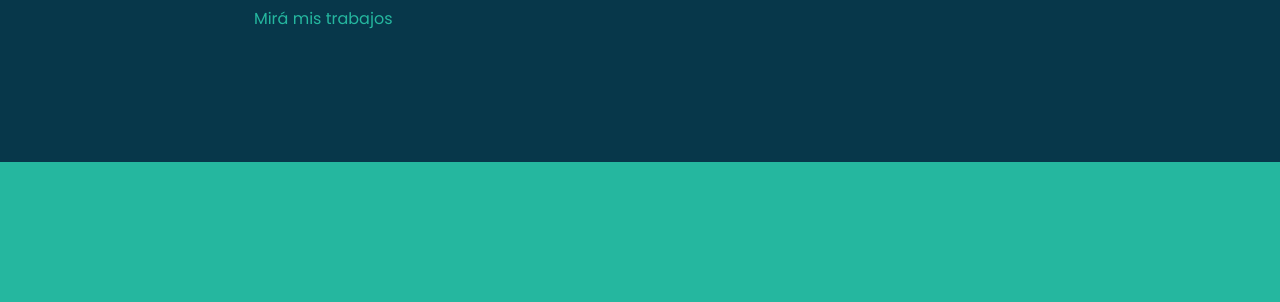
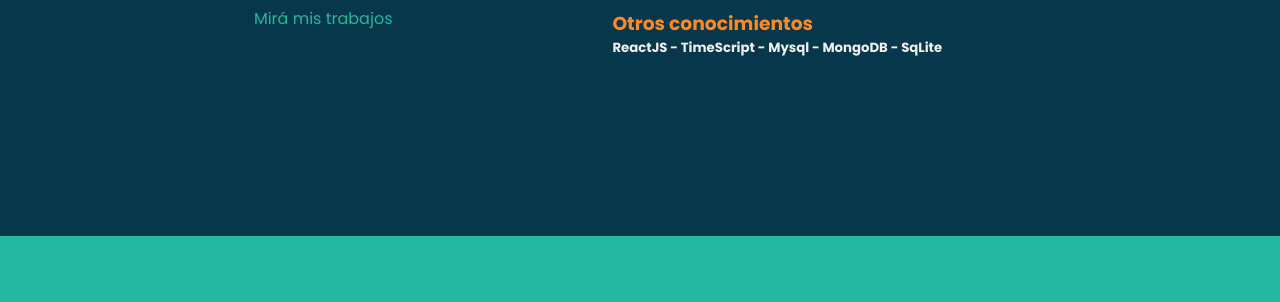
Before and after one commit to vasossvacioss/portafolio3, a plain HTML site: page index.html in a window 1280 px wide. Shown: the part 1325-1627 px from the top of the page. Drawn offline with nearby package versions, Linux system fonts and the light colour scheme; some icons are missing.

Commit message:
cambios2

```diff
--- a/Style.css
+++ b/Style.css
@@ -168,7 +168,9 @@ header {
   margin-bottom: 8px;
   color: #ff8826;
 }
-
+.skills-bar .bar .info h5 {
+  color: #f0f0f0;
+}
 .skills-bar .bar .progress-line {
   position: relative;
   height: 10px;
--- a/index.html
+++ b/index.html
@@ -41,7 +41,7 @@
             <div>
              <h1 class="about-heading">Acerca de mi </h1>
             </div>
-            <img src="https://i.postimg.cc/PrxGj4p2/photo-2022-10-02-17-13-26.jpg" alt="image" />
+            <img src="https://i.postimg.cc/cJ0N1DZb/photo-2022-10-08-19-00-20.jpg" />
             <p>
                 Tengo 29 años, estudiante de UTN Bs As y Alura Latam.
                 Disfruto resolviendo problemas y haciendo que el usuario tenga una buena experiencia de UX.
@@ -85,6 +85,11 @@
                           </div>
                           <div class="progress-line"><span class="Python"></span></div>
                         </div>
+                        <div class="info">
+                          <span><h3>Otros conocimientos</h3></span>
+                          <p><a><h5>ReactJS - TimeScript - Mysql - MongoDB - SqLite</h5></a></p>
+                        </div>
+
                       </div>
                     </div>
                   </div>
```
